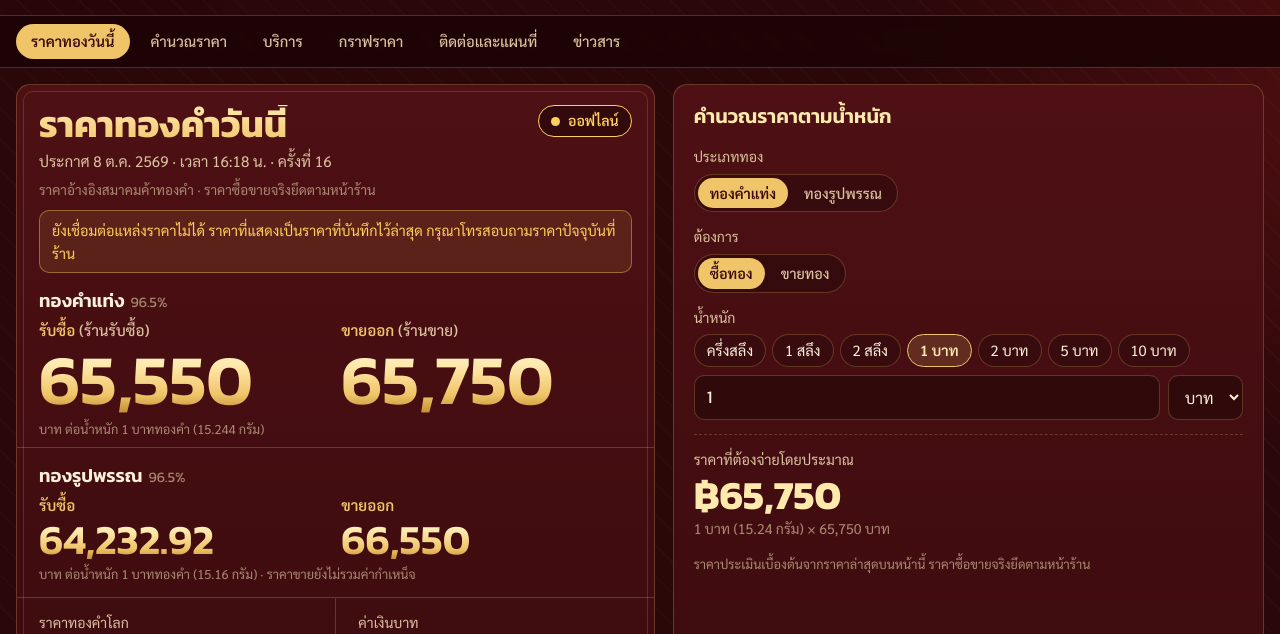
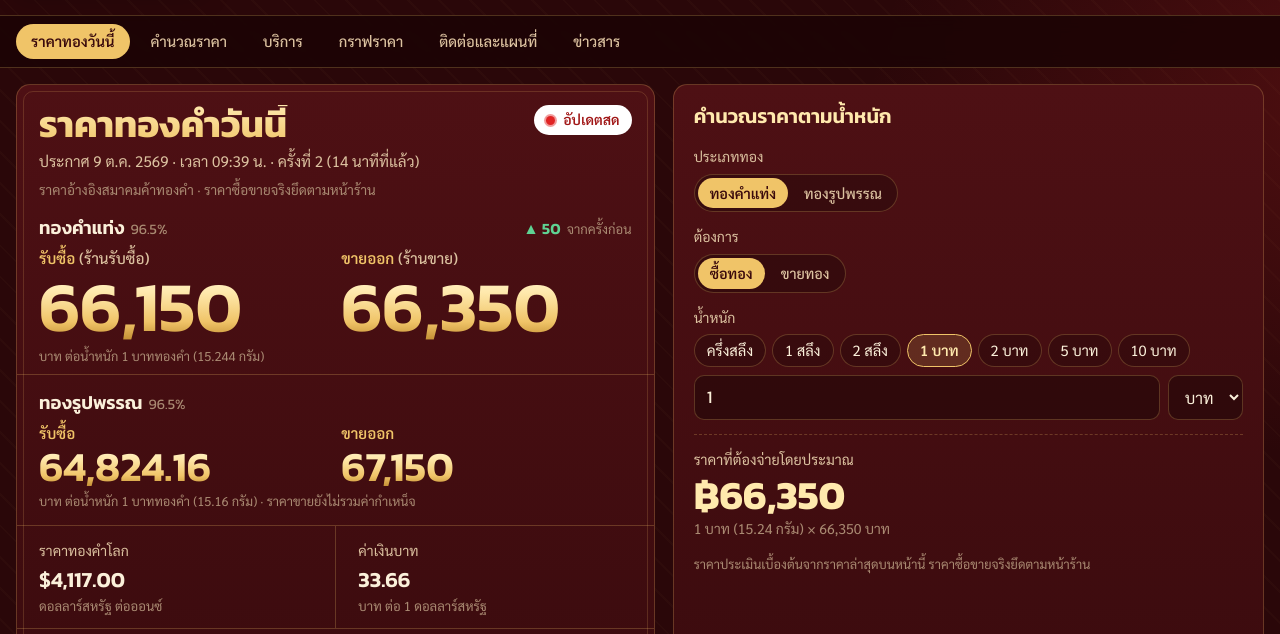
Before and after one commit to sunny1000-noppa/khlonghat-gold, a plain HTML site: page index.html in a window 1280 px wide. Shown: the part 160-794 px from the top of the page. Drawn offline with Linux system fonts and the light colour scheme; no server answers; a web font is replaced by a local one.

Commit message:
Add files via upload

```diff
--- a/index.html
+++ b/index.html
@@ -611,7 +611,7 @@ main [id],.lower [id]{scroll-margin-top:calc(64px + env(safe-area-inset-top, 0px
     </div>
     <div>
       <h4>แหล่งข้อมูลราคา</h4>
-      <p>ราคาทองไทยอ้างอิงสมาคมค้าทองคำ (ผ่านบริการ Thai Gold API) · ราคาทองคำโลก กราฟ และค่าเงินบาทจาก XAUS</p>
+      <p>ราคาทองไทยจากเว็บไซต์สมาคมค้าทองคำ อัปเดตอัตโนมัติทุกประมาณ 5 นาที (สำรองด้วย Thai Gold API) · ราคาทองคำโลก กราฟ และค่าเงินบาทจาก XAUS</p>
     </div>
     <div>
       <h4>ข้อควรทราบ</h4>
@@ -657,7 +657,8 @@ const CONFIG = {
 };
 
 const API = {
-  thai: 'https://api.chnwt.dev/thai-gold-api/latest',
+  own: 'prices.json',   // ราคาที่ระบบอัตโนมัติบน GitHub อ่านจากเว็บไซต์สมาคมค้าทองคำ
+  thai: 'https://api.chnwt.dev/thai-gold-api/latest',   // แหล่งสำรอง
   spot: 'https://xaus.com/api/v1/spot?currency=THB&compact=1',
   intraday: 'https://xaus.com/api/v1/intraday?symbol=xau&hours=24',
   history: 'https://xaus.com/api/v1/history',
@@ -665,7 +666,7 @@ const API = {
 
 /* ราคาล่าสุดที่บันทึกไว้ ใช้เฉพาะตอนที่ยังดึงราคาสดไม่ได้เลย */
 const SEED = {
-  thai: { barBuy: 65550, barSell: 65750, jewBuy: 64232.92, jewSell: 66550, date: '08/10/2569', time: '16:18', round: 16 },
+  thai: { barBuy: 66150, barSell: 66350, jewBuy: 64824.16, jewSell: 67150, date: '09/10/2569', time: '09:39', round: 2 },
   spot: { usd: 4117, fx: 33.66 },
 };
 
@@ -743,16 +744,36 @@ function parseThai(j){
   };
 }
 
+const roundKey = d => { const m = String(d && d.date || '').match(/(\d{2})\/(\d{2})\/(\d{4})/); return m ? Number(m[3] + m[2] + m[1]) * 1000 + (d.round || 0) : 0; };
+
+async function loadOwn(){
+  const j = await getJSON(API.own + '?t=' + Date.now());
+  const l = j && j.latest;
+  if (!l || !isFinite(l.barSell)) throw new Error('bad data');
+  return { barBuy: l.barBuy, barSell: l.barSell, jewBuy: l.jewBuy, jewSell: l.jewSell, date: l.date, time: l.time, round: l.round,
+           today: Array.isArray(j.today) ? j.today : [], src: 'own' };
+}
+async function loadBackup(){
+  const d = parseThai(await getJSON(API.thai));
+  if (!isFinite(d.barSell)) throw new Error('bad number');
+  d.src = 'backup';
+  return d;
+}
+
 async function loadThai(){
-  try {
-    const d = parseThai(await getJSON(API.thai));
-    if (!isFinite(d.barSell)) throw new Error('bad number');
+  const [own, backup] = await Promise.allSettled([loadOwn(), loadBackup()]);
+  const picks = [own, backup].filter(r => r.status === 'fulfilled').map(r => r.value);
+  if (picks.length){
+    // ใช้ประกาศที่ใหม่ที่สุด (วันที่และครั้งที่) ถ้าเท่ากันใช้ข้อมูลของระบบเราเอง
+    picks.sort((a, b) => roundKey(b) - roundKey(a) || (a.src === 'own' ? -1 : 1));
+    const d = picks[0];
+    if (d.src !== 'own' && own.status === 'fulfilled' && own.value.date === d.date) d.today = own.value.today;
     const before = state.thai;
     state.thai = d; state.thaiSource = 'live'; state.thaiOk = true;
     store.set('thai', d);
     recordRound(d);
     renderPrices(before);
-  } catch(e){
+  } else {
     state.thaiOk = false;
     renderPrices(state.thai);
   }
@@ -830,6 +851,15 @@ function recordRound(d){
   }
 }
 function barChange(d){
+  if (d && Array.isArray(d.today) && d.today.length){
+    const t = d.today.slice().sort((a, b) => a.round - b.round);
+    const idx = t.findIndex(r => r.round === d.round);
+    if (idx > 0){
+      const prev = t[idx - 1], first = t[0];
+      return { vsPrev: d.barSell - prev.barSell, prevRound: prev.round, vsFirst: first.round === 1 && idx > 1 ? d.barSell - first.barSell : null };
+    }
+    if (idx === 0 && d.round === 1) return null;
+  }
   const log = store.get('rounds');
   if (!log || !d || log.date !== d.date) return null;
   const idx = log.rounds.findIndex(r => (d.round != null ? r.round === d.round : r.time === d.time));
@@ -861,6 +891,18 @@ function setPrice(id, val, oldVal){
   }
 }
 
+function todayDMY(){ const b = bkkParts(); return `${pad(b.d)}/${pad(b.m)}/${b.y + 543}`; }
+function normDMY(dmy){ const m = String(dmy || '').match(/(\d{1,2})\/(\d{1,2})\/(\d{4})/); return m ? `${pad(m[1])}/${pad(m[2])}/${m[3]}` : ''; }
+function isToday(dmy){ return normDMY(dmy) === todayDMY(); }
+function agoText(e){
+  if (!isToday(e.date) || !e.time) return '';
+  const b = bkkParts(), [h, m] = e.time.split(':').map(Number);
+  const mins = (b.h * 60 + b.mi) - (h * 60 + m);
+  if (mins < 0) return '';
+  if (mins < 1) return ' (เมื่อสักครู่)';
+  if (mins < 60) return ` (${mins} นาทีที่แล้ว)`;
+  return ` (${Math.floor(mins / 60)} ชม. ${mins % 60} นาทีที่แล้ว)`;
+}
 function thaiDateText(dmy){
   const m = String(dmy).match(/(\d{1,2})\/(\d{1,2})\/(\d{4})/);
   if (!m) return dmy || '';
@@ -878,12 +920,13 @@ function renderPrices(prev){
   const parts = [thaiDateText(e.date)];
   if (e.time) parts.push(`เวลา ${e.time} น.`);
   if (e.round) parts.push(`ครั้งที่ ${e.round}`);
-  $('boardMeta').textContent = e.date ? 'ประกาศ ' + parts.join(' · ') : 'กำลังโหลดราคา…';
+  $('boardMeta').textContent = e.date ? 'ประกาศ ' + parts.join(' · ') + agoText(e) : 'กำลังโหลดราคา…';
 
   const badge = $('liveBadge'), lt = $('liveText');
   badge.classList.remove('is-shop', 'is-stale');
   if (e.shop){ badge.classList.add('is-shop'); lt.textContent = 'ราคาหน้าร้าน'; }
-  else if (state.thaiSource === 'live' && state.thaiOk !== false){ lt.textContent = 'อัปเดตสด'; }
+  else if (state.thaiSource === 'live' && state.thaiOk !== false && isToday(e.date)){ lt.textContent = 'อัปเดตสด'; }
+  else if (state.thaiSource === 'live' && state.thaiOk !== false){ badge.classList.add('is-stale'); lt.textContent = 'รอประกาศราคาวันนี้'; }
   else { badge.classList.add('is-stale'); lt.textContent = state.thaiOk === null ? 'กำลังเชื่อมต่อ' : 'ออฟไลน์'; }
 
   $('sourceLine').textContent = e.shop
@@ -897,6 +940,9 @@ function renderPrices(prev){
     n.textContent = state.thaiSource === 'seed'
       ? 'ยังเชื่อมต่อแหล่งราคาไม่ได้ ราคาที่แสดงเป็นราคาที่บันทึกไว้ล่าสุด กรุณาโทรสอบถามราคาปัจจุบันที่ร้าน'
       : 'การเชื่อมต่อขัดข้องชั่วคราว ราคาที่แสดงเป็นราคาล่าสุดที่ได้รับ ระบบจะลองใหม่อัตโนมัติ';
+  } else if (!e.shop && state.thaiSource === 'live' && e.date && !isToday(e.date)){
+    n.hidden = false;
+    n.textContent = `ยังไม่มีราคาประกาศของวันนี้ ราคาที่แสดงเป็นราคาล่าสุดเมื่อ ${thaiDateText(e.date)}${e.time ? ' เวลา ' + e.time + ' น.' : ''} หน้านี้จะเปลี่ยนเป็นราคาใหม่ทันทีที่มีประกาศ`;
   } else n.hidden = true;
 
   const c = e.shop ? null : barChange(state.thai);
@@ -929,7 +975,7 @@ function stampCheck(){
   state.lastCheck = new Date();
   const b = bkkParts(state.lastCheck);
   const ok = state.thaiOk !== false;
-  $('checkedText').textContent = `ตรวจสอบราคาล่าสุด ${pad(b.h)}:${pad(b.mi)}:${pad(b.s)} น. · รีเฟรชอัตโนมัติทุก ${CONFIG.refreshSeconds.thai} วินาที` + (ok ? '' : ' (กำลังลองเชื่อมต่อใหม่)');
+  $('checkedText').textContent = `ตรวจราคาล่าสุด ${pad(b.h)}:${pad(b.mi)}:${pad(b.s)} น. · ตรวจใหม่ทุก ${CONFIG.refreshSeconds.thai} วินาที · ราคาทองไทยเปลี่ยนเมื่อสมาคมประกาศราคาใหม่` + (ok ? '' : ' (กำลังลองเชื่อมต่อใหม่)');
 }
 
 /* ---------- calculator ---------- */
--- /dev/null
+++ b/prices.json
@@ -0,0 +1,45 @@
+{
+ "source": "สมาคมค้าทองคำ (goldtraders.or.th)",
+ "updatedAt": "2026-10-09T02:47:41.300Z",
+ "latest": {
+  "date": "09/10/2569",
+  "time": "09:39",
+  "round": 2,
+  "barSell": 66350,
+  "barBuy": 66150,
+  "jewSell": 67150,
+  "jewBuy": 64824.16
+ },
+ "today": [
+  {
+   "round": 1,
+   "time": "09:03",
+   "barBuy": 66100,
+   "barSell": 66300,
+   "jewBuy": 64778.68,
+   "jewSell": 67100
+  },
+  {
+   "round": 2,
+   "time": "09:39",
+   "barBuy": 66150,
+   "barSell": 66350,
+   "jewBuy": 64824.16,
+   "jewSell": 67150
+  }
+ ],
+ "days": [
+  {
+   "date": "08/10/2569",
+   "barBuy": 65550,
+   "barSell": 65750,
+   "jewSell": 66550
+  },
+  {
+   "date": "09/10/2569",
+   "barBuy": 66150,
+   "barSell": 66350,
+   "jewSell": 67150
+  }
+ ]
+}
```
Also changed, not shown: 2 other files.
